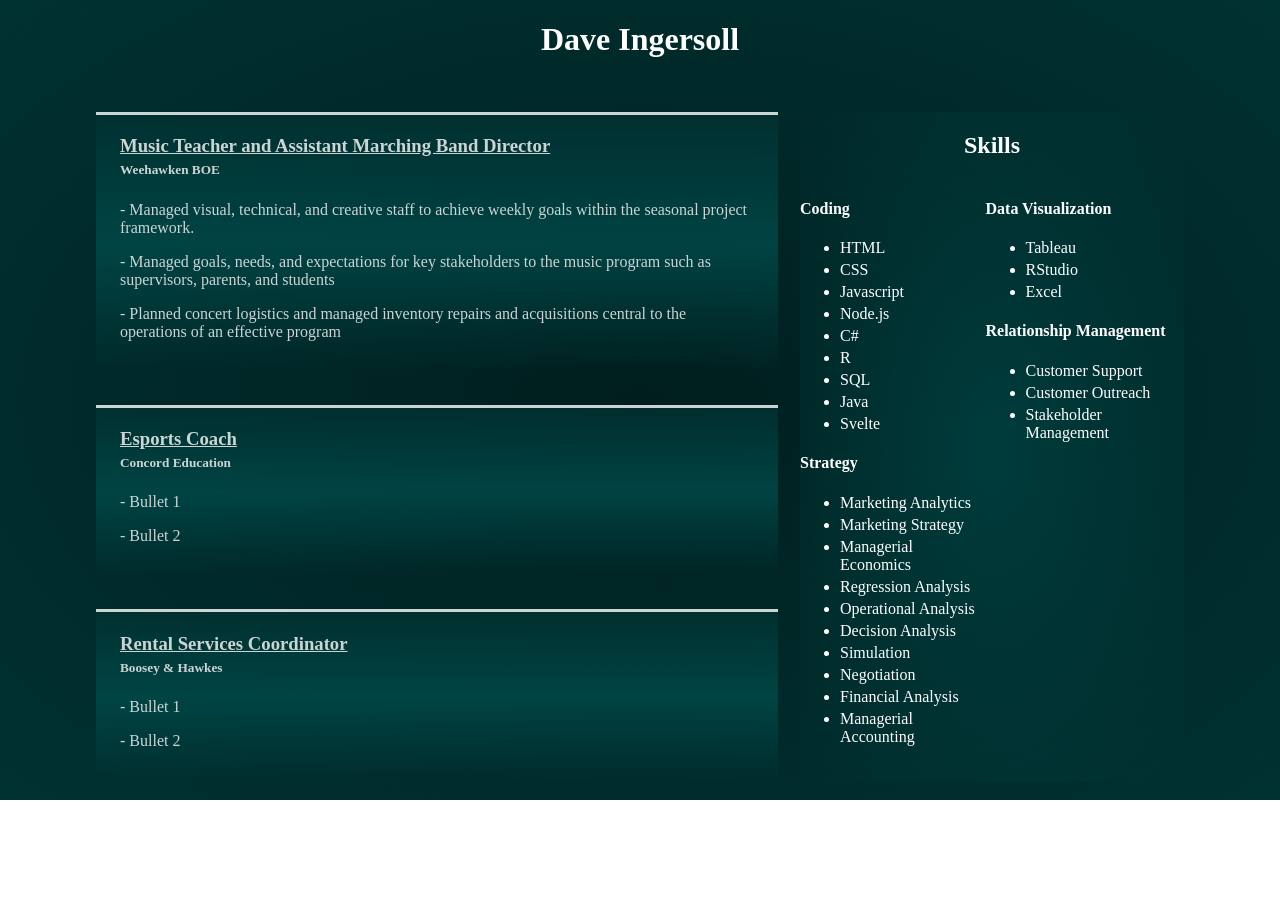
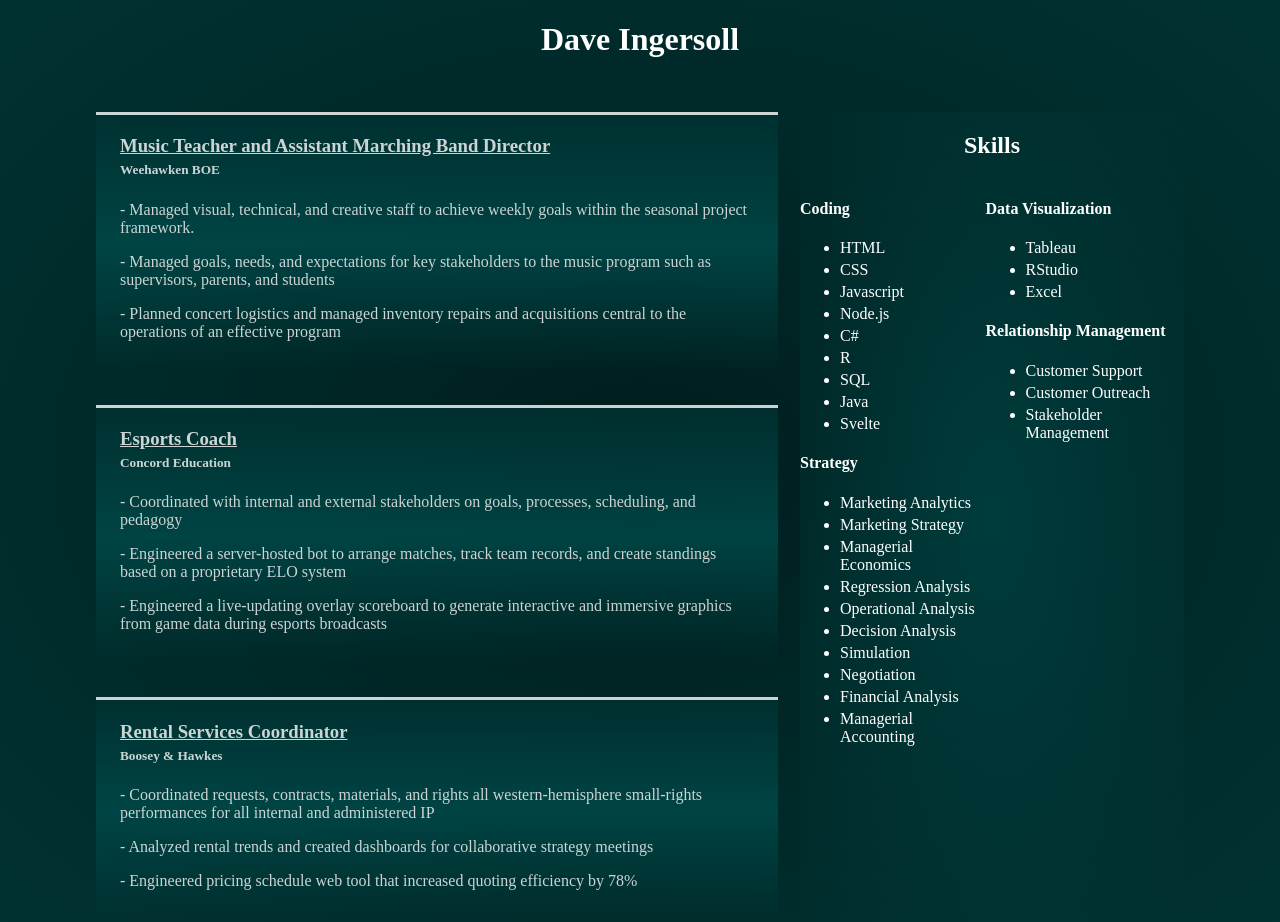
Before and after one commit to jericho2992/dave_site, a SvelteKit app: page /Experience in a window 1280 px wide. Before the commit the page ends 800 px from the top, so only its background shows below. Built offline with nearby package versions, Linux system fonts and the light colour scheme.

Commit message:
resume page updated

```diff
--- a/src/routes/Experience/+page.svelte
+++ b/src/routes/Experience/+page.svelte
@@ -29,13 +29,17 @@
                 title = {"Esports Coach"}
                 employer = {"Concord Education"}
                 bullets = {[
-                {
-                        text: "Bullet 1",
-                        skills: ["Project managment"]
+                    {
+                        text: "Coordinated with internal and external stakeholders on goals, processes, scheduling, and pedagogy",
+                        skills: ["Operations Analyis","Stakeholder Management","Customer Support"]
                     },
                     {
-                        text: "Bullet 2",
-                        skills: ["Project managment"]
+                        text: "Engineered a server-hosted bot to arrange matches, track team records, and create standings based on a proprietary ELO system",
+                        skills: ["Node.js","Javascript","C#","Discord"]
+                    },
+                    {
+                        text: "Engineered a live-updating overlay scoreboard to generate interactive and immersive graphics from game data during esports broadcasts",
+                        skills: ["Open Broadcaster Software","HTML","CSS","Javascript","Svelte"]
                     },
                 ]}
                 >
@@ -45,12 +49,16 @@
                 employer = {"Boosey & Hawkes"}
                 bullets = {[
                 {
-                        text: "Bullet 1",
-                        skills: ["Project managment"]
+                        text: "Coordinated requests, contracts, materials, and rights all western-hemisphere small-rights performances for all internal and administered IP",
+                        skills: ["Customer Support", ]
                     },
                     {
-                        text: "Bullet 2",
-                        skills: ["Project managment"]
+                        text: "Analyzed rental trends and created dashboards for collaborative strategy meetings",
+                        skills: ["Operational Analysis","R","RStudio","Flexdash"]
+                    },
+                    {
+                        text: "Engineered pricing schedule web tool that increased quoting efficiency by 78%",
+                        skills: ["HTML","CSS","Javascript","Svelte"]
                     },
                 ]}
                 >
--- a/src/routes/Experience/Bullets.svelte
+++ b/src/routes/Experience/Bullets.svelte
@@ -26,7 +26,7 @@
 <style>
 	ul {
 		padding: 0.25em 1em;
-		background-image: radial-gradient(rgb(225,225,225), rgb(175,175,175) 80%, transparent);
+		background-image: linear-gradient(to right, rgb(200,200,200), rgb(125,125,125), transparent);
 		list-style-position: inside;
 		color: black;
 		opacity: 0.75;
```
